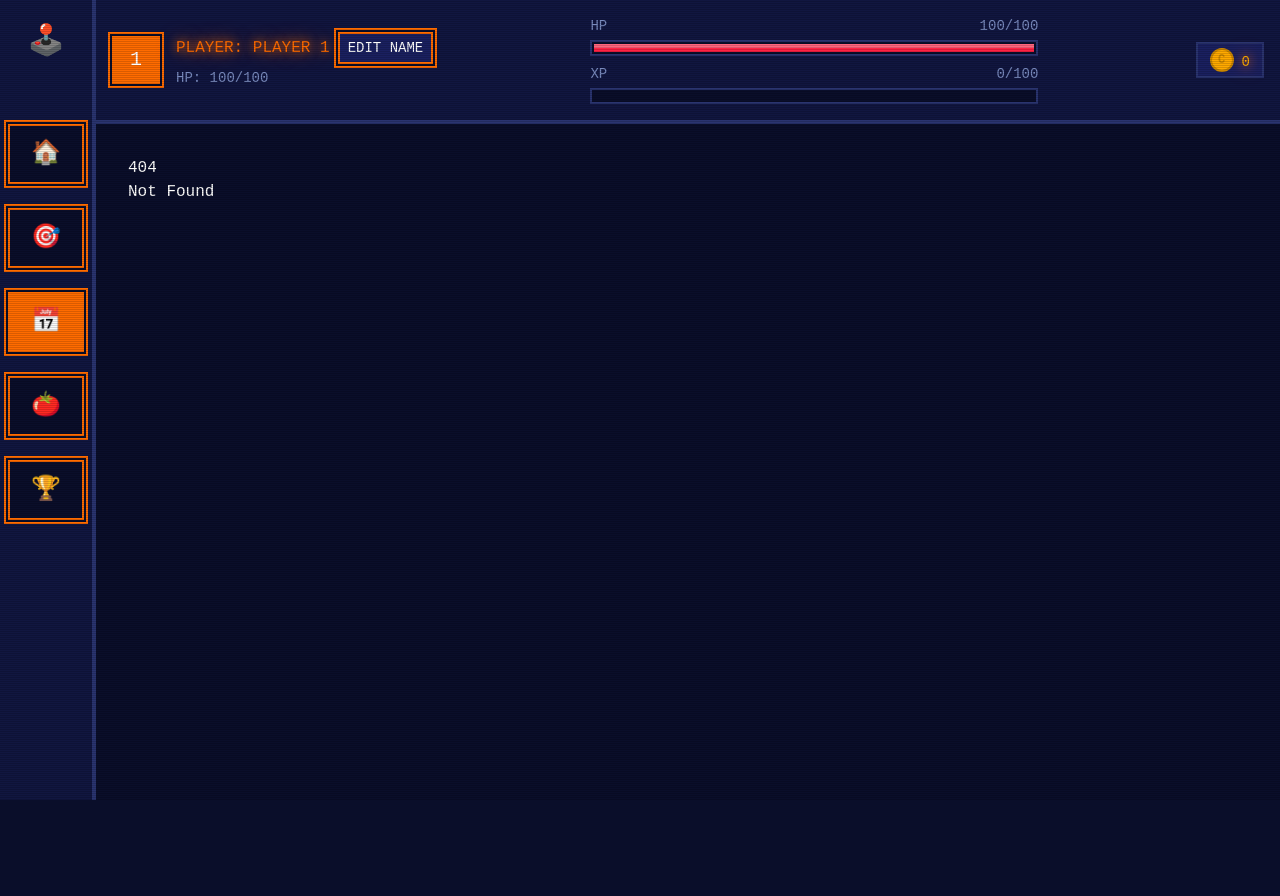
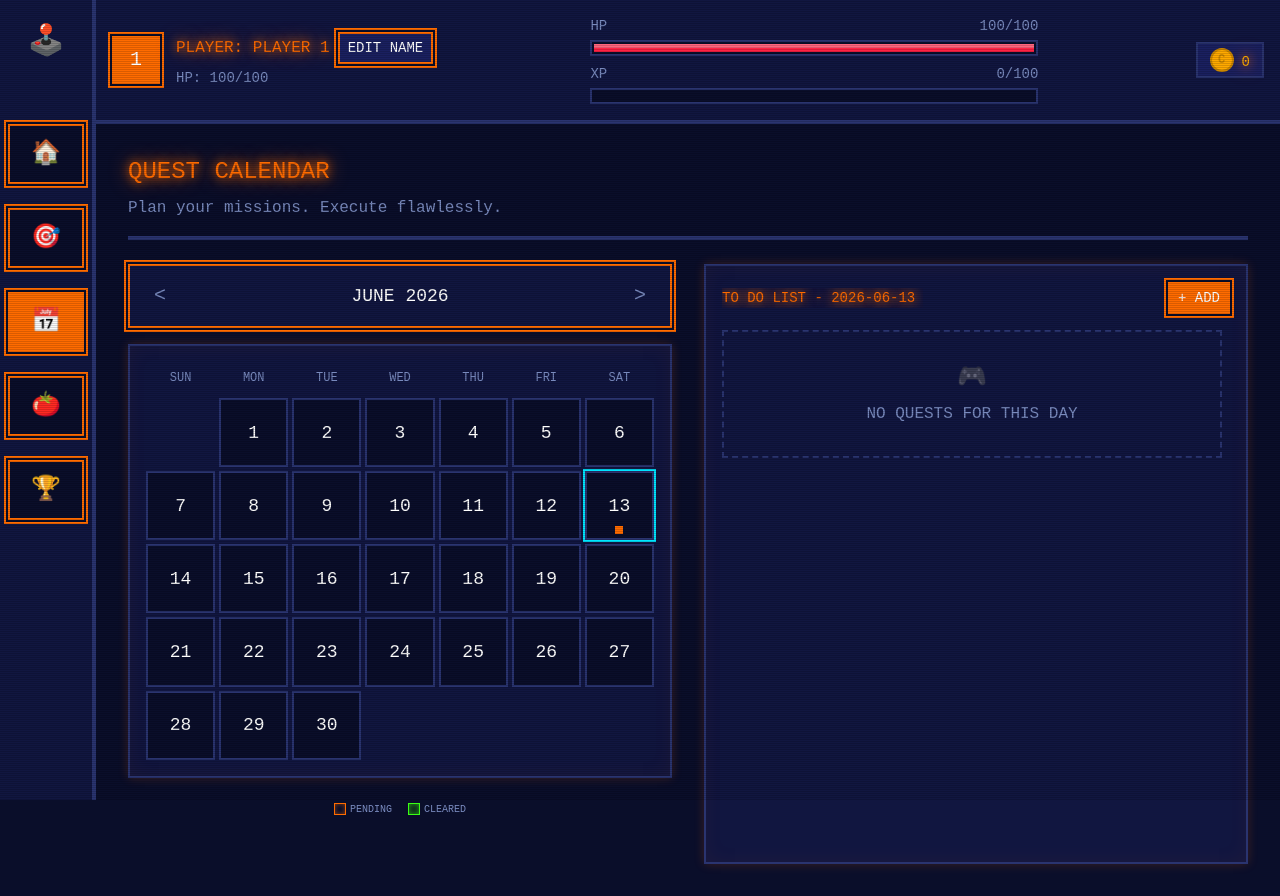
Before and after one commit to atzulf/retro-arcade-tracker, a SvelteKit app: page /calendar in a window 1280 px wide. Before the commit this address had no page. Before the commit the page ends 800 px from the top, so only its background shows below. Built offline with nearby package versions, Linux system fonts and the light colour scheme.

Commit message:
feat: add calendar page with task management and quest creation functionality

```diff
--- /dev/null
+++ b/src/routes/calendar/+page.svelte
@@ -0,0 +1,136 @@
+<script lang="ts">
+  import { tasks } from '../../lib/stores/tasks';
+  import { getTodayISO } from '../../lib/utils/date';
+  import CalendarGrid from '../../lib/components/tasks/CalendarGrid.svelte';
+  import DayTaskList from '../../lib/components/tasks/DayTaskList.svelte';
+  import PixelCard from '../../lib/components/ui/PixelCard.svelte';
+  import DatePickerField from '../../lib/components/ui/DatePickerField.svelte';
+  import PixelButton from '../../lib/components/ui/PixelButton.svelte';
+  import Modal from '../../lib/components/ui/Modal.svelte';
+
+  let selectedDate = $state(getTodayISO());
+  let currentDate = $state(new Date());
+
+  let showModal = $state(false);
+  let newTaskTitle = $state('');
+  let newTaskPriority = $state<'easy'|'medium'|'hard'>('medium');
+  let newTaskDescription = $state('');
+  let newTaskDeadline = $state('');
+
+  function addTask() {
+    if (!newTaskTitle.trim()) return;
+
+    tasks.add({
+      title: newTaskTitle,
+      description: newTaskDescription,
+      date: selectedDate,
+      priority: newTaskPriority,
+      deadline: newTaskDeadline || undefined
+    });
+
+    newTaskTitle = '';
+    newTaskDescription = '';
+    newTaskPriority = 'medium';
+    newTaskDeadline = '';
+    showModal = false;
+  }
+
+  function prevMonth() {
+    currentDate = new Date(currentDate.getFullYear(), currentDate.getMonth() - 1, 1);
+  }
+
+  function nextMonth() {
+    currentDate = new Date(currentDate.getFullYear(), currentDate.getMonth() + 1, 1);
+  }
+
+  const monthNames = ["JANUARY", "FEBRUARY", "MARCH", "APRIL", "MAY", "JUNE", "JULY", "AUGUST", "SEPTEMBER", "OCTOBER", "NOVEMBER", "DECEMBER"];
+</script>
+
+<svelte:head>
+  <title>Quest Calendar - Arcade Tracker</title>
+</svelte:head>
+
+<div class="flex flex-col gap-6 h-full min-h-[80vh]">
+  <div class="border-b-4 border-border-arcade pb-4">
+    <h1 class="font-display text-2xl text-accent-orange neon-text-orange mb-2">QUEST CALENDAR</h1>
+    <p class="font-body text-text-dim">Plan your missions. Execute flawlessly.</p>
+  </div>
+
+  <div class="grid grid-cols-1 lg:grid-cols-2 gap-8 flex-grow">
+
+    <!-- Left: Calendar -->
+    <div class="flex flex-col gap-4">
+      <div class="flex justify-between items-center bg-bg-secondary p-4 pixel-border">
+        <button class="text-text-dim hover:text-accent-orange font-display text-xl px-2" onclick={prevMonth}>&lt;</button>
+        <h2 class="font-display text-lg text-white">
+          {monthNames[currentDate.getMonth()]} {currentDate.getFullYear()}
+        </h2>
+        <button class="text-text-dim hover:text-accent-orange font-display text-xl px-2" onclick={nextMonth}>&gt;</button>
+      </div>
+
+      <PixelCard class="p-2">
+        <CalendarGrid bind:selectedDate {currentDate} />
+      </PixelCard>
+
+      <div class="flex justify-center gap-4 text-[10px] font-display text-text-dim mt-2">
+        <div class="flex items-center gap-1"><div class="w-3 h-3 bg-bg-primary border border-accent-orange shadow-[inset_0_0_4px_rgba(255,107,0,0.5)]"></div> PENDING</div>
+        <div class="flex items-center gap-1"><div class="w-3 h-3 bg-[#0f331b] border border-neon-green shadow-[inset_0_0_4px_rgba(57,255,20,0.5)]"></div> CLEARED</div>
+      </div>
+    </div>
+
+    <!-- Right: Task List -->
+    <PixelCard class="h-[500px] lg:h-auto lg:min-h-[600px]">
+      <DayTaskList date={selectedDate} onAddQuest={() => {
+        newTaskDeadline = selectedDate;
+        showModal = true;
+      }} />
+    </PixelCard>
+
+  </div>
+</div>
+
+<Modal bind:show={showModal} title={`NEW QUEST FOR ${selectedDate}`}>
+  <form onsubmit={(e) => { e.preventDefault(); addTask(); }} class="flex flex-col gap-4 font-body">
+    <div class="flex flex-col gap-1">
+      <label for="title" class="text-text-dim text-sm uppercase">Quest Title</label>
+      <input
+        id="title"
+        bind:value={newTaskTitle}
+        class="pixel-border bg-bg-primary text-text-primary p-2 focus:outline-none focus:border-neon-cyan"
+        placeholder="Defeat the laundry boss"
+        required
+      />
+    </div>
+
+    <div class="flex flex-col gap-1">
+      <label for="description" class="text-text-dim text-sm uppercase">Description (Optional)</label>
+      <textarea
+        id="description"
+        bind:value={newTaskDescription}
+        class="pixel-border bg-bg-primary text-text-primary p-2 h-20 focus:outline-none focus:border-neon-cyan"
+        placeholder="Sort by colors..."
+      ></textarea>
+    </div>
+
+    <div class="flex flex-col gap-1">
+      <label for="priority" class="text-text-dim text-sm uppercase">Priority</label>
+      <select id="priority" bind:value={newTaskPriority} class="pixel-border bg-bg-primary text-text-primary p-2 focus:outline-none">
+        <option value="easy">EASY (5C, 10XP)</option>
+        <option value="medium">MEDIUM (10C, 20XP)</option>
+        <option value="hard">HARD (20C, 40XP)</option>
+      </select>
+    </div>
+
+    <DatePickerField
+      id="deadline"
+      label="Deadline (Optional)"
+      placeholder="Pick a deadline"
+      bind:value={newTaskDeadline}
+    />
+
+    <div class="mt-4 flex gap-4">
+      <PixelButton type="button" variant="secondary" class="flex-1" onclick={() => showModal = false}>CANCEL</PixelButton>
+      <PixelButton type="submit" variant="primary" class="flex-1">ADD QUEST</PixelButton>
+    </div>
+  </form>
+</Modal>
```
